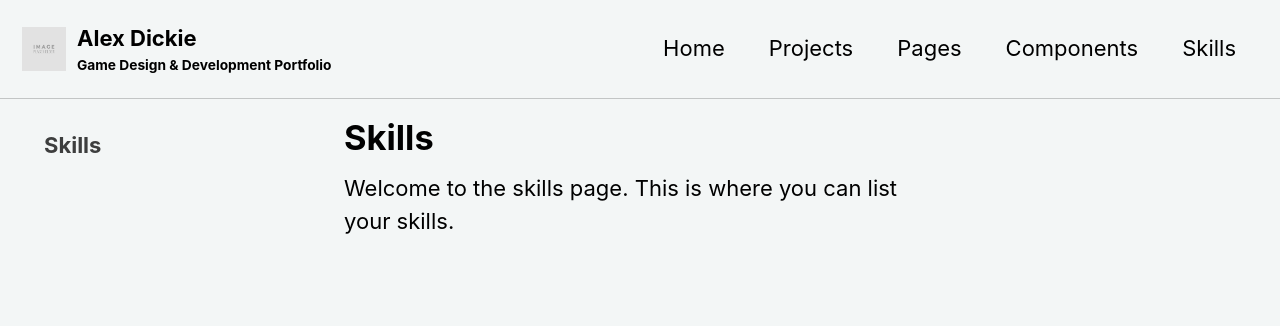
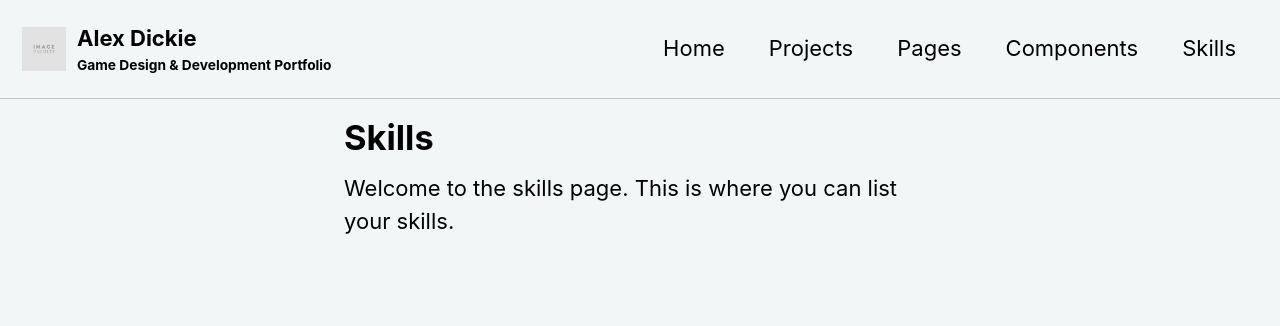
Before and after one commit to AlexUlster/AlexUlster.github.io, a Jekyll site: the page built from _pages/skills.md, in a window 1280 px wide. Shown: the top 326 px of the page. Built offline with Jekyll 4.4.1, drawn with Linux system fonts in a browser that asks for light colours.

Commit message:
Update skills.md

```diff
--- a/_pages/skills.md
+++ b/_pages/skills.md
@@ -4,8 +4,6 @@ layout: single
 permalink: /skills/
 sidebar:
   title: "Skills"
-  nav:
-    - skills
 ---
 
 Welcome to the skills page. This is where you can list your skills.
```
